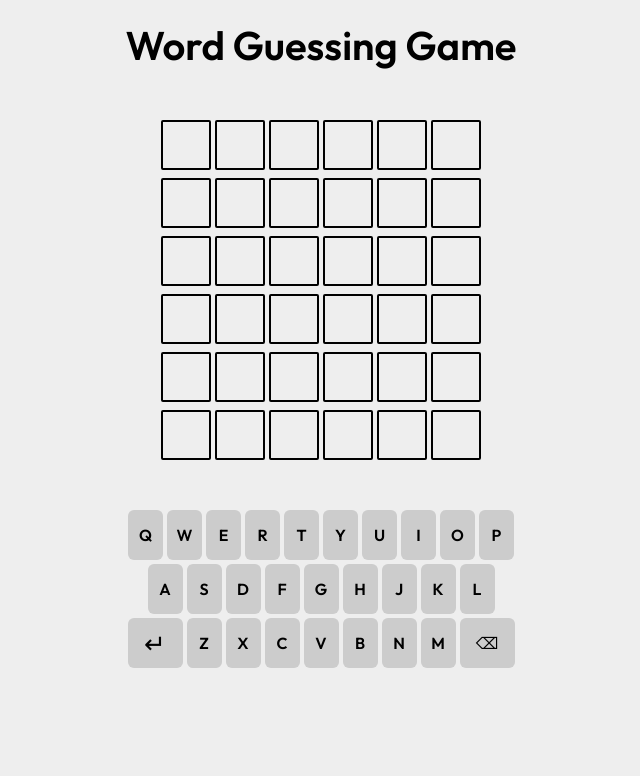
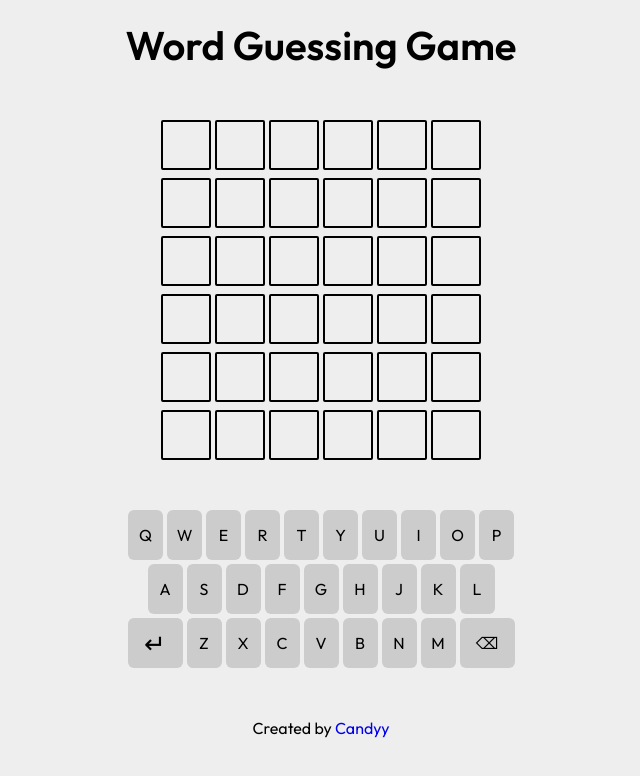
Before and after one commit to CandyyPL/react-wordle, a React (Vite) app: page / in a window 1280 px wide. Shown: the top 776 px of the page, without its empty margins (319-959 px from the left). Built offline with nearby package versions, Linux system fonts and the light colour scheme.

Commit message:
add footer

```diff
--- a/src/App.tsx
+++ b/src/App.tsx
@@ -2,6 +2,7 @@ import "./index.css";
 import Header from "./components/Header/Header";
 import WordWall from "./components/WordWall/WordWall";
 import Keyboard from "./components/Keyboard/Keyboard";
+import Footer from "./components/Footer/Footer";
 
 const App = () => {
   return (
@@ -9,6 +10,7 @@ const App = () => {
       <Header />
       <WordWall />
       <Keyboard />
+      <Footer />
     </main>
   );
 };
--- /dev/null
+++ b/src/components/Footer/Footer.module.css
@@ -0,0 +1,11 @@
+@import "@fontsource/outfit/400";
+
+.footerWrapper {
+  font-size: 1rem;
+  font-family: "Outfit", sans-serif;
+  font-weight: 400;
+
+  a {
+    text-decoration: none;
+  }
+}
--- /dev/null
+++ b/src/components/Footer/Footer.tsx
@@ -0,0 +1,11 @@
+import style from "./Footer.module.css";
+
+const Footer = () => {
+  return (
+    <footer className={style.footerWrapper}>
+      Created by <a href="https://github.com/CandyyPL">Candyy</a>
+    </footer>
+  );
+};
+
+export default Footer;
```
